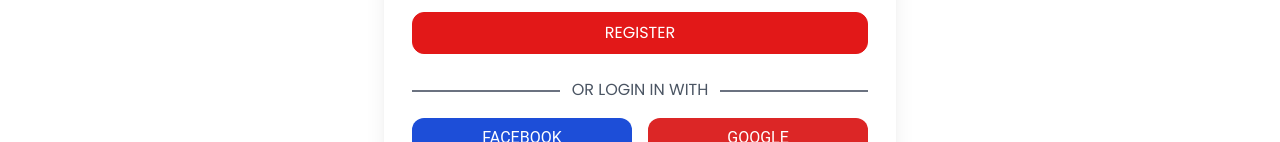
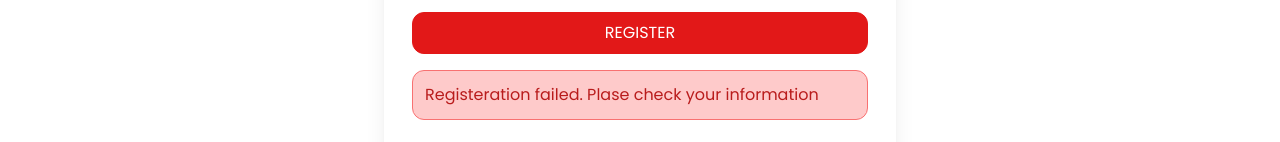
Before and after one commit to efegorkemumit/React_Django_Mutli_Vendor, a React (Vite) app in the folder vite-project/: page /register in a window 1280 px wide. Both pictures are taken after typing "Sample", "name@example.com", "Sample123" into the empty fields and a click on the button "REGISTER". Shown: the part 658-800 px from the top of the page. Built offline with nearby package versions, Linux system fonts and the light colour scheme; no server answers.

Commit message:
Register Valid
Youtube Efe Görkem Ümit

```diff
--- a/vite-project/src/pages/Register.tsx
+++ b/vite-project/src/pages/Register.tsx
@@ -1,6 +1,7 @@
 import axios from "axios"
 import React, {useEffect, useState} from "react";
 import {MEDIA_URL, BASE_URL} from '../configUrl'
+import {Link} from 'react-router-dom'
 
 function Register() {
 
@@ -9,6 +10,11 @@ function Register() {
         password:'',
         full_name:'',
     });
+
+    const [error, setError] = useState(null);
+    const [successMessage, setsuccessMessage] = useState(null);
+
+
 
     const handeChange = (e) =>{
         setFormData({...formData, [e.target.name]: e.target.value});
@@ -31,17 +37,23 @@ function Register() {
             if(response.status === 201)
             {
                 console.log("Success Register");
+                setsuccessMessage("Register Success");
+                setError(null)
 
             }
             else
             {
                 console.error('Registeration failed', response.data);
+                setError("Registeration failed. Plase check your information")
+                setsuccessMessage(null);
             }
 
 
         }
         catch(error){
             console.error('Registeration error', error)
+            setError("Registeration failed. Plase check your information")
+            setsuccessMessage(null);
         }
 
 
@@ -96,6 +108,24 @@ function Register() {
 
             </div>
 
+            <div class="mt-4">
+            {error &&(
+                <div className="mt-4 p-3 bg-red-200 text-red-700 border border-red-400 rounded-xl">
+                    {error}
+                </div>
+)}
+
+            {successMessage &&(
+                            <div className="mt-4 p-3 bg-green-100 text-green-700 border border-green-400 rounded-xl">
+                                {successMessage}
+                            </div>
+            )}
+
+
+            </div>
+
+
+
 
             <div class="mt-6 flex justify-center relative">
                 <div class="absolute left-0 top-3 w-full border-b-2 border-gray-500"></div>
@@ -117,7 +147,12 @@ function Register() {
 
             </div>
 
-            <p class="mt-4 text-gray-700 text-center">Don't have a account <a class="text-primary font-semibold" href="register.html">Register Now</a></p>
+
+            <p class="mt-4 text-gray-700 text-center">Don't have a account
+            <Link to="/login">
+              <span class="text-primary font-semibold">Register Now </span>
+              </Link>
+            </p>
 
 
         </form>
```
Also changed, not shown: 1 other file (tests, documents, lock files or other folders).
